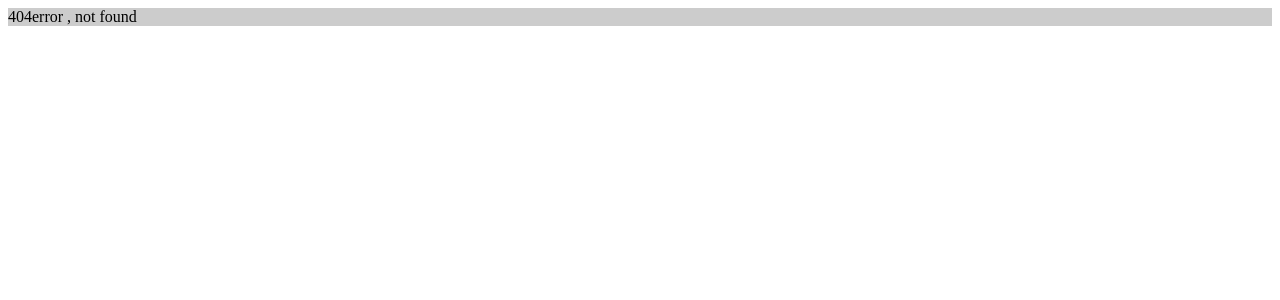
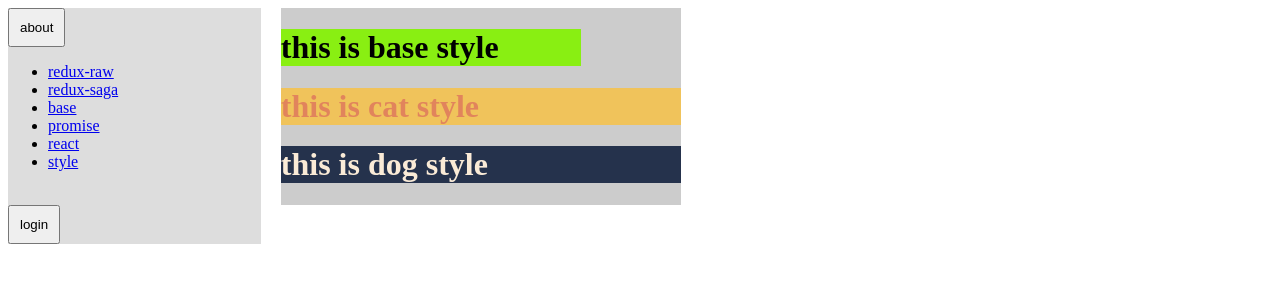
Before and after one commit to mikeiansky/react-learn, a React (Create React App) app: page /style in a window 1280 px wide. Before the commit this address had no page. Shown: the top 300 px of the page. Built offline with nearby package versions, Linux system fonts and the light colour scheme.

Commit message:
style 样式测试

```diff
--- a/package.json
+++ b/package.json
@@ -50,5 +50,9 @@
       "last 1 firefox version",
       "last 1 safari version"
     ]
+  },
+  "devDependencies": {
+    "less": "^4.2.0",
+    "less-loader": "^12.2.0"
   }
 }
--- a/src/pages/Menu.js
+++ b/src/pages/Menu.js
@@ -28,12 +28,15 @@ export default function App(){
                 }}>
                     <button onClick={gotoAbout}>about</button>
                     <br/>
+                    <ul>
+                        <li><Link to={'/redux'}>redux-raw</Link></li>
+                        <li><Link to={'/saga'}>redux-saga</Link></li>
+                        <li><Link to={'/base'}>base</Link></li>
+                        <li><Link to={'/promise'}>promise</Link></li>
+                        <li><Link to={'/react'}>react</Link></li>
+                        <li><Link to={'/style'}>style</Link></li>
+                    </ul>
                     {/*<button onClick={gotoRedux}>redux</button>*/}
-                    <Link to={'/redux'}>redux-raw</Link><br/>
-                    <Link to={'/saga'}>redux-saga</Link><br/>
-                    <Link to={'/base'}>base</Link><br/>
-                    <Link to={'/promise'}>promise</Link><br/>
-                    <Link to={'/react'}>react</Link>
                     <br/>
                     <button onClick={gotoLogin}>login</button>
                 </div>
--- a/src/router/index.js
+++ b/src/router/index.js
@@ -18,6 +18,7 @@ import ReactState from '../pages/react/ReactState'
 import ReactImmer from '../pages/react/ReactImmer'
 import ReactReducer from '../pages/react/ReactReducer'
 import ReactContext from '../pages/react/ReactContext'
+import Style from '../style'
 
 const router = createBrowserRouter([
     {
@@ -83,6 +84,10 @@ const router = createBrowserRouter([
                         element: <ReactContext/>
                     }
                 ]
+            },
+            {
+                path: "/style",
+                element: <Style/>
             }
         ]
     },
--- /dev/null
+++ b/src/style/cat.scss
@@ -0,0 +1,12 @@
+$bg-color: #f0c35b;
+$font-color: #e1845c;
+
+.cat_body {
+  background: $bg-color;
+
+  .cat_eye {
+    color: $font-color;
+    width: 400px;
+  }
+
+}
--- /dev/null
+++ b/src/style/dog.css
@@ -0,0 +1,6 @@
+.dog_body {
+  background-color: #25324c;
+}
+.dog_body .dog_eye {
+  color: antiquewhite;
+}
--- /dev/null
+++ b/src/style/dog.less
@@ -0,0 +1,8 @@
+@primary-color: #25324c;
+
+.dog_body {
+  background-color: @primary-color;
+  .dog_eye {
+    color: antiquewhite;
+  }
+}
--- /dev/null
+++ b/src/style/index.css
@@ -0,0 +1,10 @@
+
+.ct {
+    --bg-color : #89ef12;
+    --m-w: 300px;
+}
+
+.ms {
+    background: var(--bg-color);
+    width: var(--m-w);
+}
--- /dev/null
+++ b/src/style/index.js
@@ -0,0 +1,21 @@
+import './index.css'
+import './cat.scss'
+import './dog.css'
+
+export default function App(){
+
+    return (
+        <>
+            <div className={'ct'}>
+                <h1 className={'ms'}> this is base style</h1>
+            </div>
+            <div className={'cat_body'}>
+                <h1 className={'cat_eye'}> this is cat style</h1>
+            </div>
+            <div className={'dog_body'}>
+                <h1 className={'dog_eye'}> this is dog style</h1>
+            </div>
+        </>
+    )
+
+}
```
